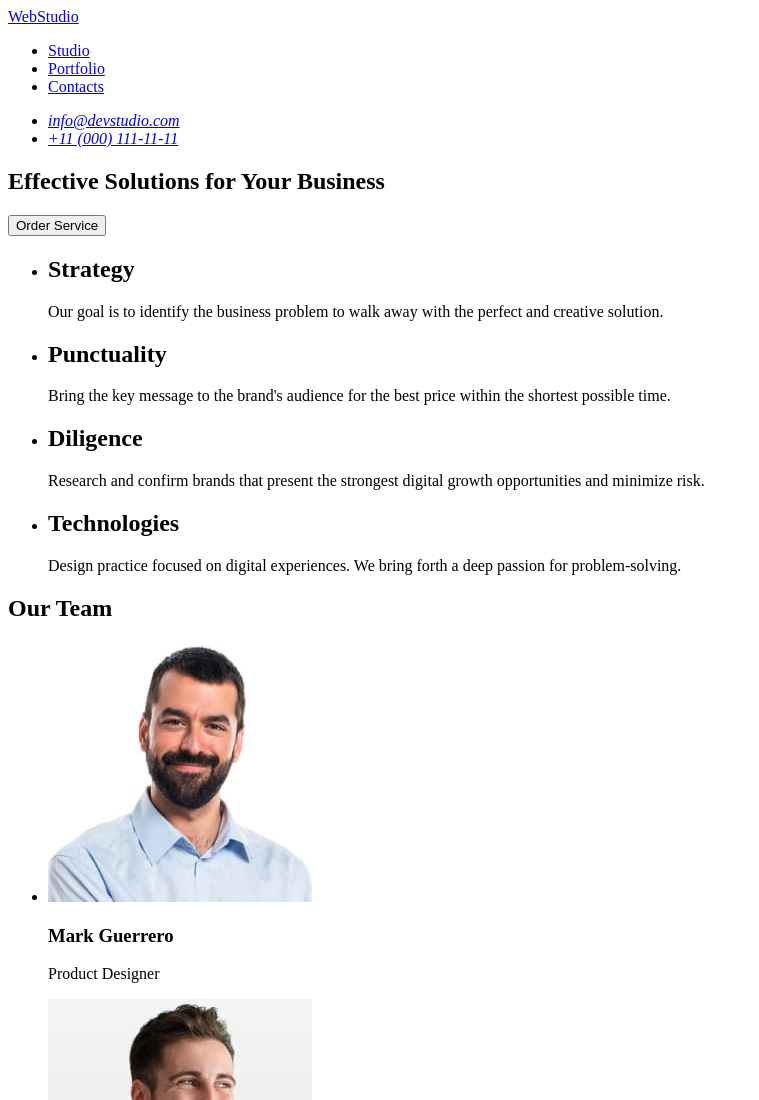
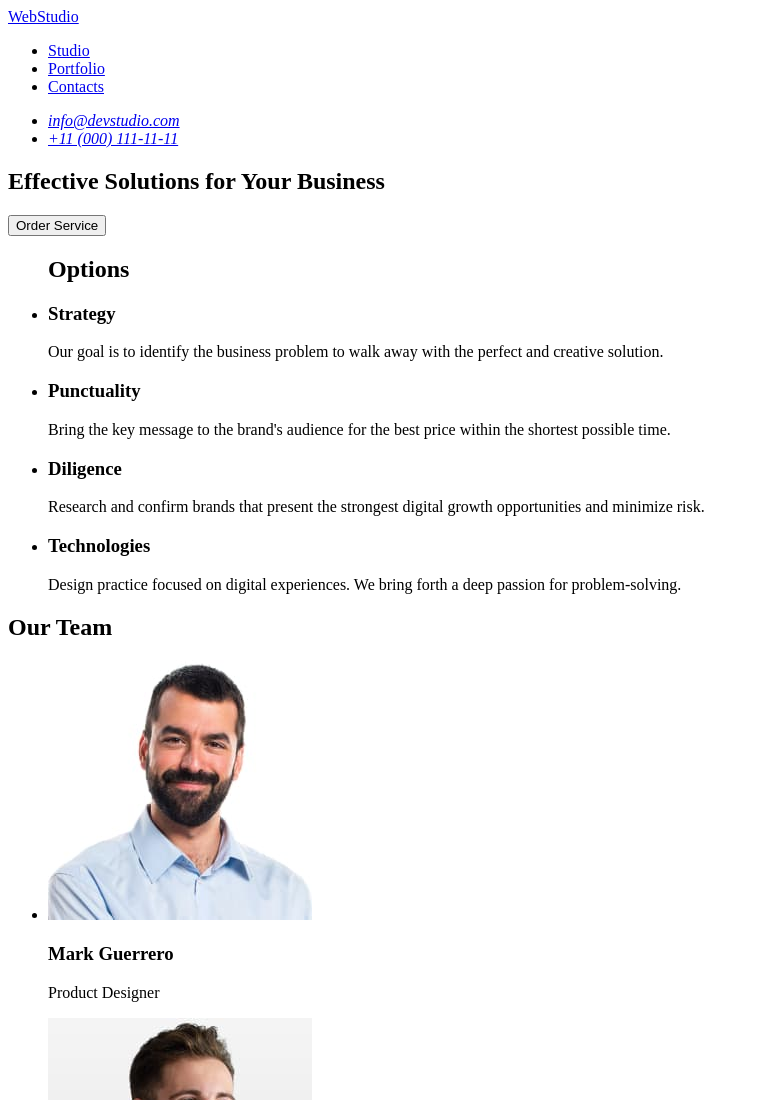
Before and after one commit to SSiukh/goit-markup-hw-01, a plain HTML site: page index.html in a window 1280 px wide. Shown: the top 1100 px of the page, without its empty margins (0-759 px from the left). Drawn offline with Linux system fonts and the light colour scheme.

Commit message:
Add h2 to second section

```diff
--- a/index.html
+++ b/index.html
@@ -33,29 +33,30 @@
 
       <section>
         <ul>
+          <h2>Options</h2>
           <li>
-            <h2>Strategy</h2>
+            <h3>Strategy</h3>
             <p>
               Our goal is to identify the business problem to walk away with the
               perfect and creative solution.
             </p>
           </li>
           <li>
-            <h2>Punctuality</h2>
+            <h3>Punctuality</h3>
             <p>
               Bring the key message to the brand's audience for the best price
               within the shortest possible time.
             </p>
           </li>
           <li>
-            <h2>Diligence</h2>
+            <h3>Diligence</h3>
             <p>
               Research and confirm brands that present the strongest digital
               growth opportunities and minimize risk.
             </p>
           </li>
           <li>
-            <h2>Technologies</h2>
+            <h3>Technologies</h3>
             <p>
               Design practice focused on digital experiences. We bring forth a
               deep passion for problem-solving.
```
